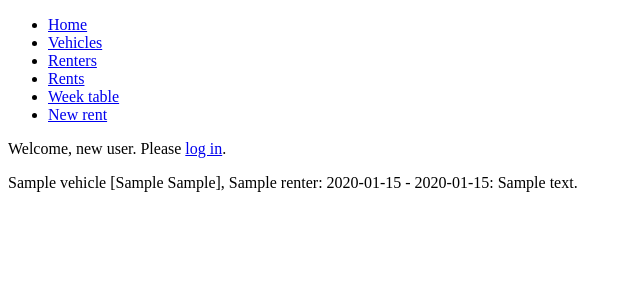
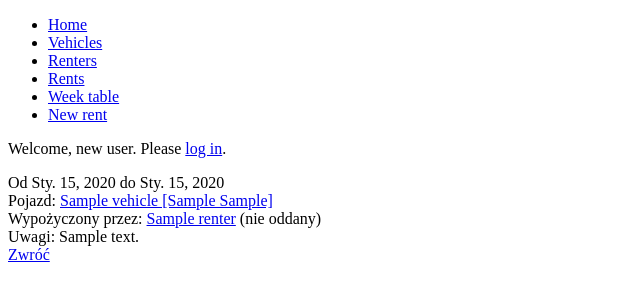
Before and after one commit to Delor4/Fleet_mng, a Django app: page /rent/1/ in a window 1280 px wide. Shown: the top 301 px of the page, without its empty margins (0-640 px from the left). Run offline with Django 3.2, Linux system fonts and the light colour scheme; tables that the repository leaves empty hold one stand-in row (values such as "Sample post").

Commit message:
rent view, bring_back url

```diff
--- a/fleet_mng/templates/fleet_mng/rent.html
+++ b/fleet_mng/templates/fleet_mng/rent.html
@@ -1,4 +1,10 @@
 {% extends "fleet_mng/base.html" %}
 {% block content %}
-{{ rent }}
+
+Od {{ rent.from_date }} do {{ rent.to_date }}<br>
+Pojazd: <a href="{% url 'fleet_mng:vehicle' rent.vehicle.id %}">{{ rent.vehicle }}</a><br>
+Wypożyczony przez: <a href="{% url 'fleet_mng:renter' rent.renter.id %}">{{ rent.renter }}</a>{%if rent.rented == 1 %} (nie oddany){% endif %}<br>
+Uwagi: {{ rent.description }}<br>
+
+<a href="{% url 'fleet_mng:rent_bring_back' rent.id %}">Zwróć</a>
 {% endblock %}
--- a/fleet_mng/urls.py
+++ b/fleet_mng/urls.py
@@ -9,8 +9,10 @@ urlpatterns = [
     path('vehicle/<int:pk>/', views.VehicleView.as_view(), name='vehicle'),
     path('renters/', views.RentersView.as_view(), name='renters'),
     path('renter/<int:pk>/', views.RenterView.as_view(), name='renter'),
+
     path('rents/', views.RentsView.as_view(), name='rents'),
     path('rent/<int:pk>/', views.RentView.as_view(), name='rent'),
+    path('rent/<int:pk>/bring_back/', views.rent_bring_back, name='rent_bring_back'),
 
     path('week/', views.show_week, name='week'),
     path('week/<int:week_rel>/', views.show_rel_week, name='week_rel'),
--- a/fleet_mng/views.py
+++ b/fleet_mng/views.py
@@ -184,3 +184,6 @@ def show_rent_form(request):
         form = RentForm()
 
     return render(request, 'fleet_mng/rent_form.html', {'form': form})
+
+def rent_bring_back(request, pk):
+    return HttpResponseRedirect('/')
```
